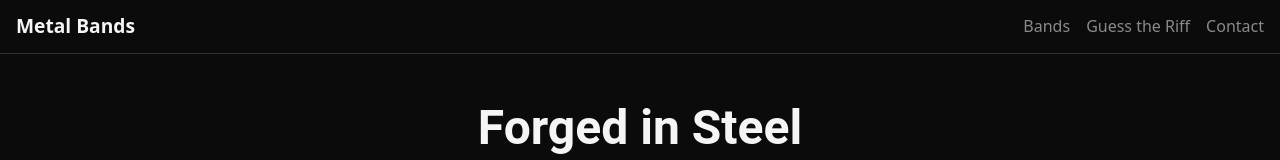
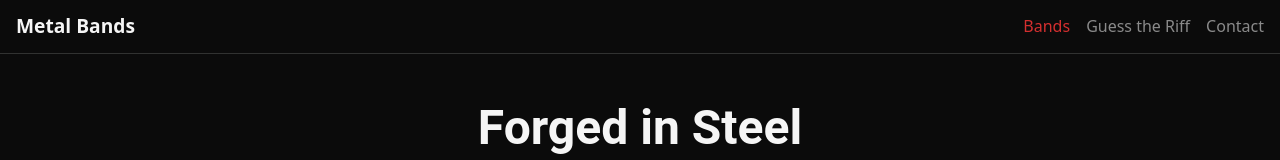
Before and after one commit to arielgomezmendez/metal-bands-app, a React (Vite) app: page / in a window 1280 px wide. Shown: the top 160 px of the page. Built offline with nearby package versions, Linux system fonts and the light colour scheme.

Commit message:
Show the active link of Header

```diff
--- a/src/components/Header.tsx
+++ b/src/components/Header.tsx
@@ -1,4 +1,8 @@
-import { Link } from "react-router-dom";
+import { Link, NavLink } from "react-router-dom";
+
+const getNavLinkStyle = ({ isActive }: { isActive: boolean }) => ({
+  color: isActive ? "#d32f2f" : "#8A8A8A",
+});
 
 const Header = () => {
   return (
@@ -14,10 +18,14 @@ const Header = () => {
             style={{ color: "#8A8A8A" }}
           >
             <li>
-              <Link to="/">Bands</Link>
+              <NavLink to="/"  style={getNavLinkStyle}>
+                Bands
+              </NavLink>
             </li>
             <li>
-              <Link to="/guess-the-riff">Guess the Riff</Link>
+              <NavLink to="/guess-the-riff" style={getNavLinkStyle}>
+                Guess the Riff
+              </NavLink>
             </li>
             <li>
               <Link to="/">Contact</Link>
```
